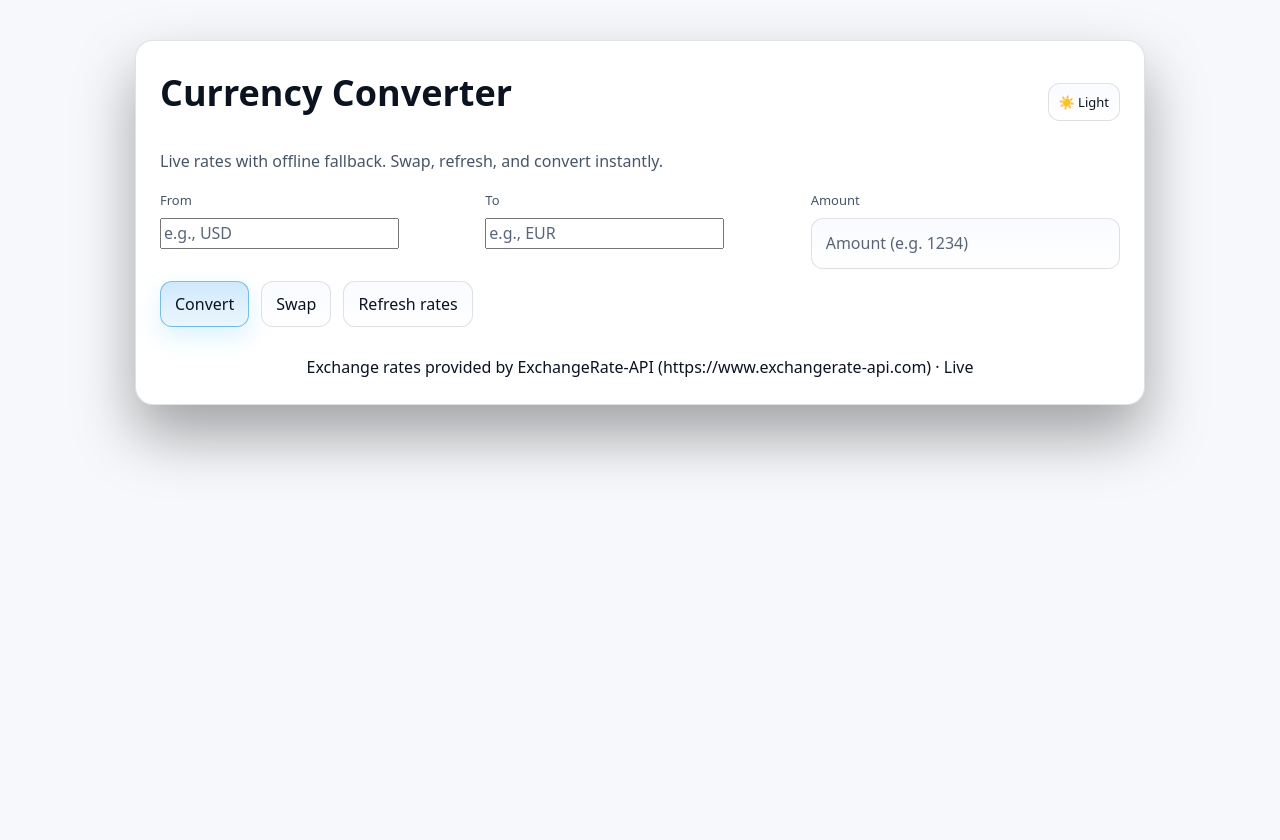
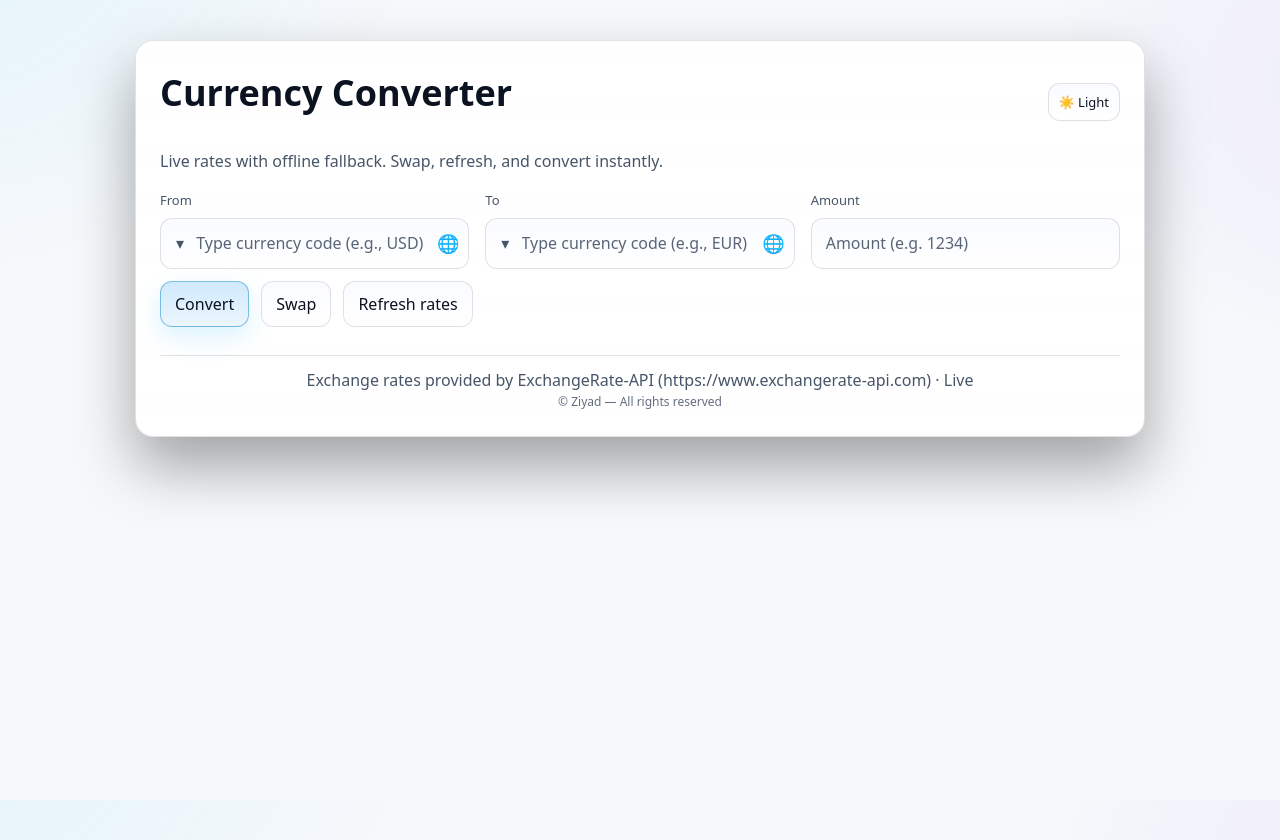
Before and after one commit to spaghetti2112/Currency-Converter, a Flask app: page / in a window 1280 px wide. Run offline with Flask 3, Linux system fonts and the light colour scheme; data that the repository does not hold is empty.

Commit message:
Update index.html
No structural changes required. Uses your existing .combo markup:

#fromInput/#fromList/#fromFlag

#toInput/#toList/#toFlag

#result and #last are used to show output + refreshed timestamp.

Footer credit remains “© Ziyad — All rights reserved.”

```diff
--- a/currency-site/templates/index.html
+++ b/currency-site/templates/index.html
@@ -1,35 +1,18 @@
 <!doctype html>
-<html lang="en">
 <head>
 <meta charset="utf-8" />
 <meta name="viewport" content="width=device-width,initial-scale=1" />
 <title>Currency Converter</title>
-
-  <!-- Let browsers know we support both color schemes -->
 <meta name="color-scheme" content="dark light">
-
-  <!-- PRE-CSS THEME SNAP: set data-theme ASAP to avoid flash -->
 <script>
 (function () {
 try {
-        var saved = localStorage.getItem('theme');
-        var theme =
-          (saved === 'dark' || saved === 'light')
-            ? saved
-            : (window.matchMedia && window.matchMedia('(prefers-color-scheme: dark)').matches ? 'dark' : 'light');
+const saved = localStorage.getItem('theme');
+const theme = (saved === 'dark' || saved === 'light') ? saved : (matchMedia('(prefers-color-scheme: dark)').matches ? 'dark' : 'light');
 document.documentElement.setAttribute('data-theme', theme);
-      } catch (e) { /* ignore */ }
+} catch (e) {}
 })();
 </script>
-
-  <!-- Minimal critical colors so background is correct before CSS arrives -->
-  <style>
-    html,body { height:100%; margin:0; }
-    body { background:#0b0e12; color:#e9eef6; }
-    :root[data-theme="light"] body { background:#f6f8fb; color:#0b1220; }
-  </style>
-
-  <!-- Main stylesheet (loads after theme is set, so no flash) -->
 <link rel="stylesheet" href="/static/styles.css">
 </head>
 <body>
@@ -42,24 +25,30 @@
 <p class="muted">Live rates with offline fallback. Swap, refresh, and convert instantly.</p>
 </header>
 
+
 <section class="grid">
 <div class="field">
-        <label for="from">From</label>
-        <input id="from" list="fromCodes" placeholder="e.g., USD" spellcheck="false" />
-        <datalist id="fromCodes"></datalist>
+<label for="fromInput">From</label>
+<div class="combo" data-name="from">
+<input id="fromInput" class="combo-input" autocomplete="off" placeholder="Type currency code (e.g., USD)" />
+<span class="sel-flag" id="fromFlag" aria-hidden="true"></span>
+<div class="combo-list" id="fromList" role="listbox" aria-label="From currencies"></div>
 </div>
-
+</div>
 <div class="field">
-        <label for="to">To</label>
-        <input id="to" list="toCodes" placeholder="e.g., EUR" spellcheck="false" />
-        <datalist id="toCodes"></datalist>
+<label for="toInput">To</label>
+<div class="combo" data-name="to">
+<input id="toInput" class="combo-input" autocomplete="off" placeholder="Type currency code (e.g., EUR)" />
+<span class="sel-flag" id="toFlag" aria-hidden="true"></span>
+<div class="combo-list" id="toList" role="listbox" aria-label="To currencies"></div>
 </div>
-
+</div>
 <div class="field">
 <label for="amount">Amount</label>
-        <input id="amount" type="text" placeholder="1,234.56" inputmode="decimal" />
+<input id="amount" type="text" placeholder="" inputmode="decimal" />
 </div>
 </section>
+
 
 <section class="actions">
 <button id="convert" class="btn primary">Convert</button>
@@ -67,14 +56,22 @@
 <button id="refresh" class="btn">Refresh rates</button>
 </section>
 
+
 <section class="output">
-      <h2 id="result"></h2>
+<h2 id="result" class="result"></h2>
 <p id="last" class="muted"></p>
+<div id="chosen" class="chip" style="display:none;"></div>
 </section>
 
-    <footer id="attrib" class="footer"></footer>
+
+<footer class="footer">
+<hr class="footer-rule" />
+<div id="source" class="muted">Loading rate source…</div>
+<div id="credit" class="copyright">© Ziyad — All rights reserved</div>
+</footer>
 </main>
 
-  <script src="/static/app.js"></script>
+
+<script src="/static/app.js" defer></script>
 </body>
 </html>
```
Lines whose indentation alone changed are shown as unchanged.
